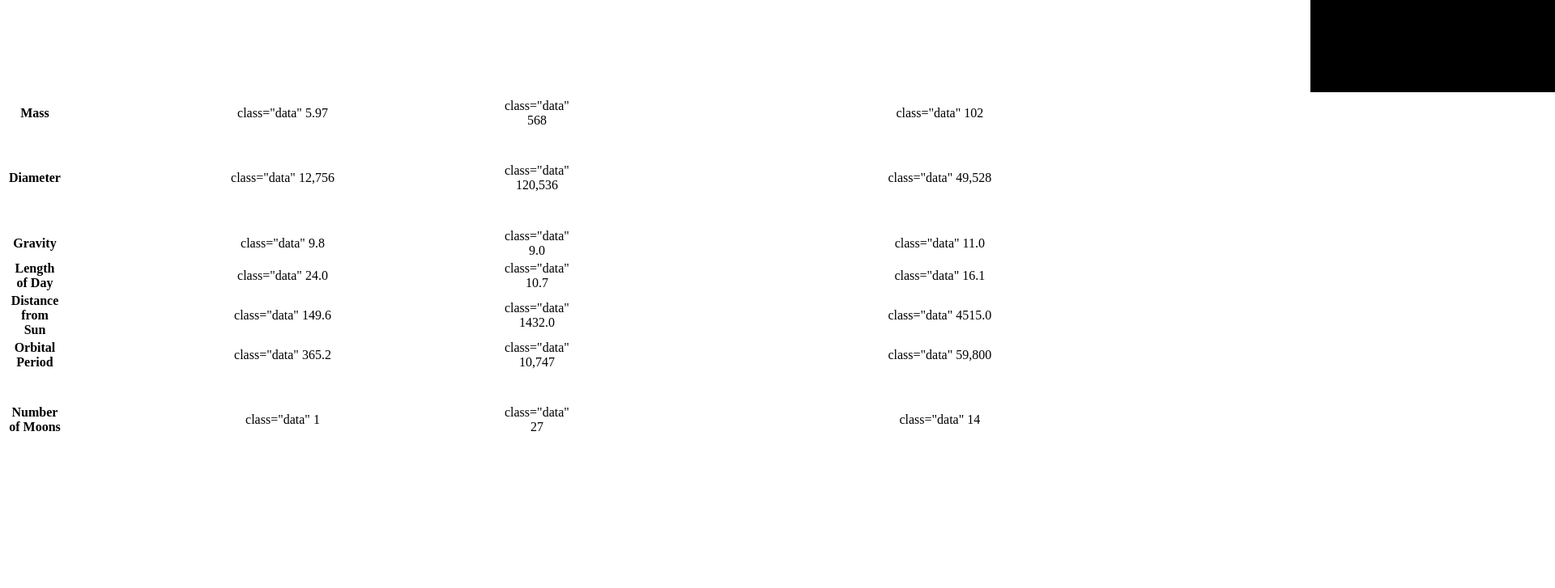
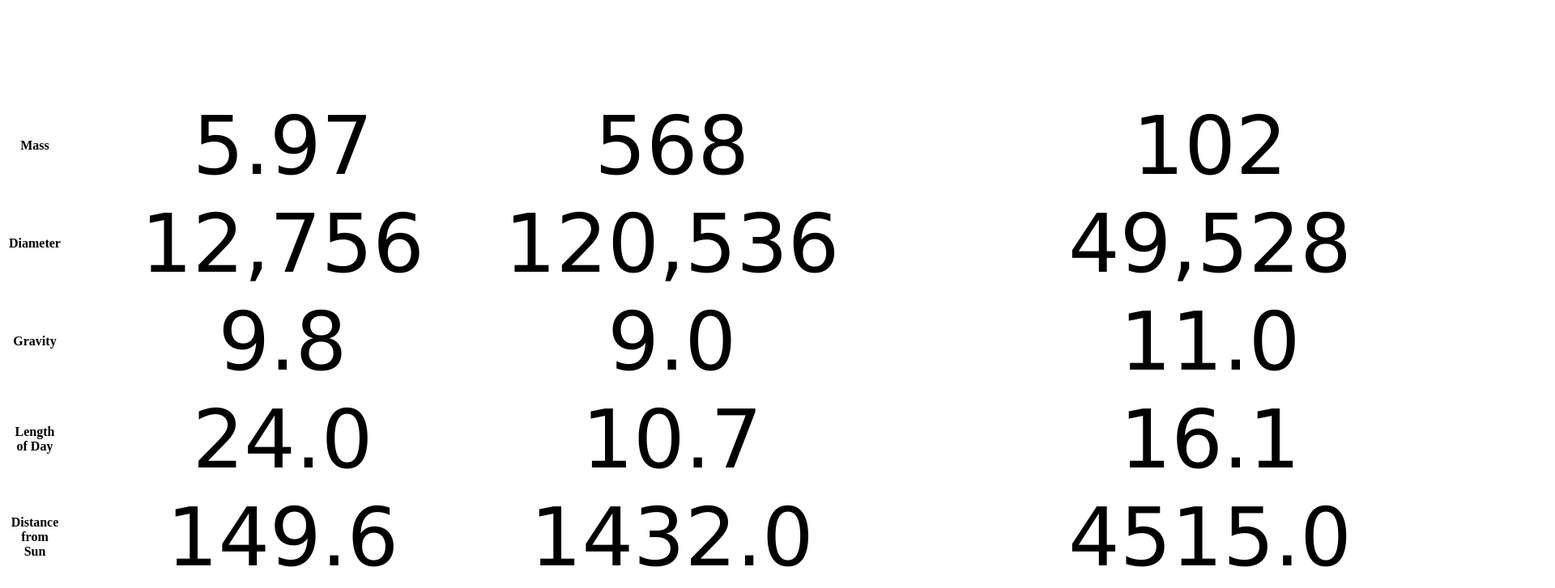
Before and after one commit to CheckPlz3432/lab5, a plain HTML site: page index.html in a window 1280 px wide. Shown: the part 2200-2927 px from the top of the page at 81% size, 1920 px wide, since content can reach past the window. Before the commit the page ends 2789 px from the top, so only its background shows below. Drawn offline with Linux system fonts and the light colour scheme.

Commit message:
Update index.html

```diff
--- a/index.html
+++ b/index.html
@@ -30,52 +30,52 @@
 	  </tr>
 	  <tr id ="row4">
 	    <th class="columnname">Mass</th>
-		<td> class="data" 5.97</td>
-		<td> class="data" 568</td>
-		<td> class="data" 102</td>
-		<td> class="data" 0.642</td>
+		<td class="data">5.97</td>
+		<td class="data">568</td>
+		<td class="data">102</td>
+		<td class="data">0.642</td>
 	  </tr>
 	  <tr id ="row5">
 	    <th class="columnname">Diameter</th>
-		<td> class="data" 12,756</td>
-		<td> class="data" 120,536</td>
-		<td> class="data" 49,528</td>
-		<td class="data" >6792</td>
+		<td class="data">12,756</td>
+		<td class="data">120,536</td>
+		<td class="data">49,528</td>
+		<td class="data">6792</td>
 	  </tr>
 	  <tr id ="row6">
 	    <th class="columnname">Gravity</th>
-		<td> class="data" 9.8</td>
-		<td> class="data" 9.0</td>
-		<td> class="data" 11.0</td>
-		<td> class="data" 3.7</td>
+		<td class="data">9.8</td>
+		<td class="data">9.0</td>
+		<td class="data">11.0</td>
+		<td class="data">3.7</td>
 	  </tr>
 	  <tr id ="row7">
 	    <th class="columnname">Length of Day</th>
-		<td> class="data" 24.0</td>
-		<td> class="data" 10.7</td>
-		<td> class="data" 16.1</td>
-		<td> class="data" 24.7</td>
+		<td class="data">24.0</td>
+		<td class="data">10.7</td>
+		<td class="data">16.1</td>
+		<td class="data">24.7</td>
 	  </tr>
 	  <tr id ="row8">
 	    <th class="columnname">Distance from Sun</th>
-		<td> class="data" 149.6</td>
-		<td> class="data" 1432.0</td>
-		<td> class="data" 4515.0</td>
-		<td> class="data" 228.0</td>
+		<td class="data">149.6</td>
+		<td class="data">1432.0</td>
+		<td class="data">4515.0</td>
+		<td class="data">228.0</td>
 	  </tr>
 	  <tr id ="row9">
 	    <th class="columnname">Orbital Period</th>
-		<td> class="data" 365.2</td>
-		<td> class="data" 10,747</td>
-		<td> class="data" 59,800</td>
-		<td> class="data" 687.0</td>
+		<td class="data">365.2</td>
+		<td class="data">10,747</td>
+		<td class="data">59,800</td>
+		<td class="data">687.0</td>
 	  </tr>
 	  <tr id ="row10">
 	    <th class="columnname">Number of Moons</th>
-		<td> class="data" 1</td>
-		<td> class="data" 27</td>
-		<td> class="data" 14</td>
-		<td class="data" >2</td>
+		<td class="data">1</td>
+		<td class="data">27</td>
+		<td class="data">14</td>
+		<td class="data">2</td>
 	  </tr>
 	</table>
   </body>
```
